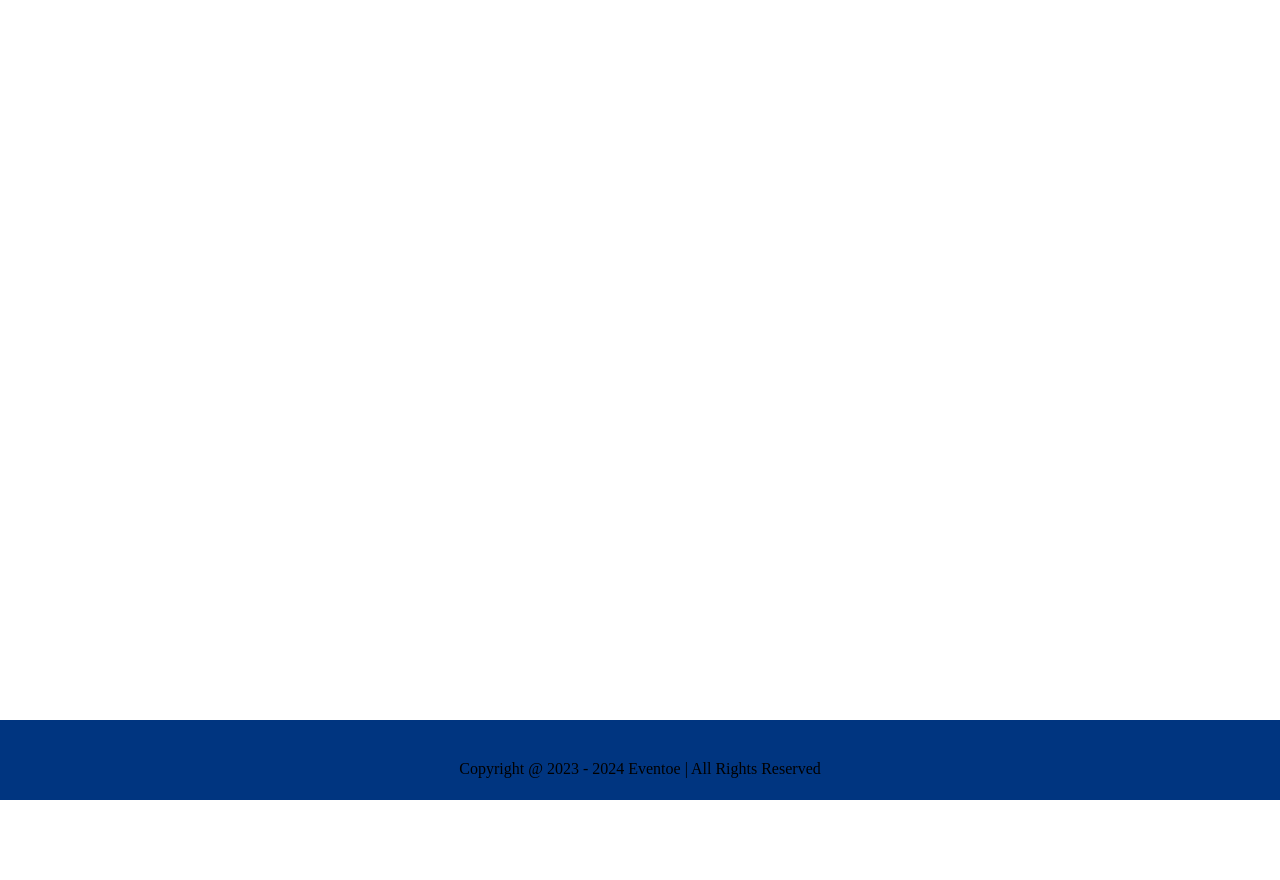
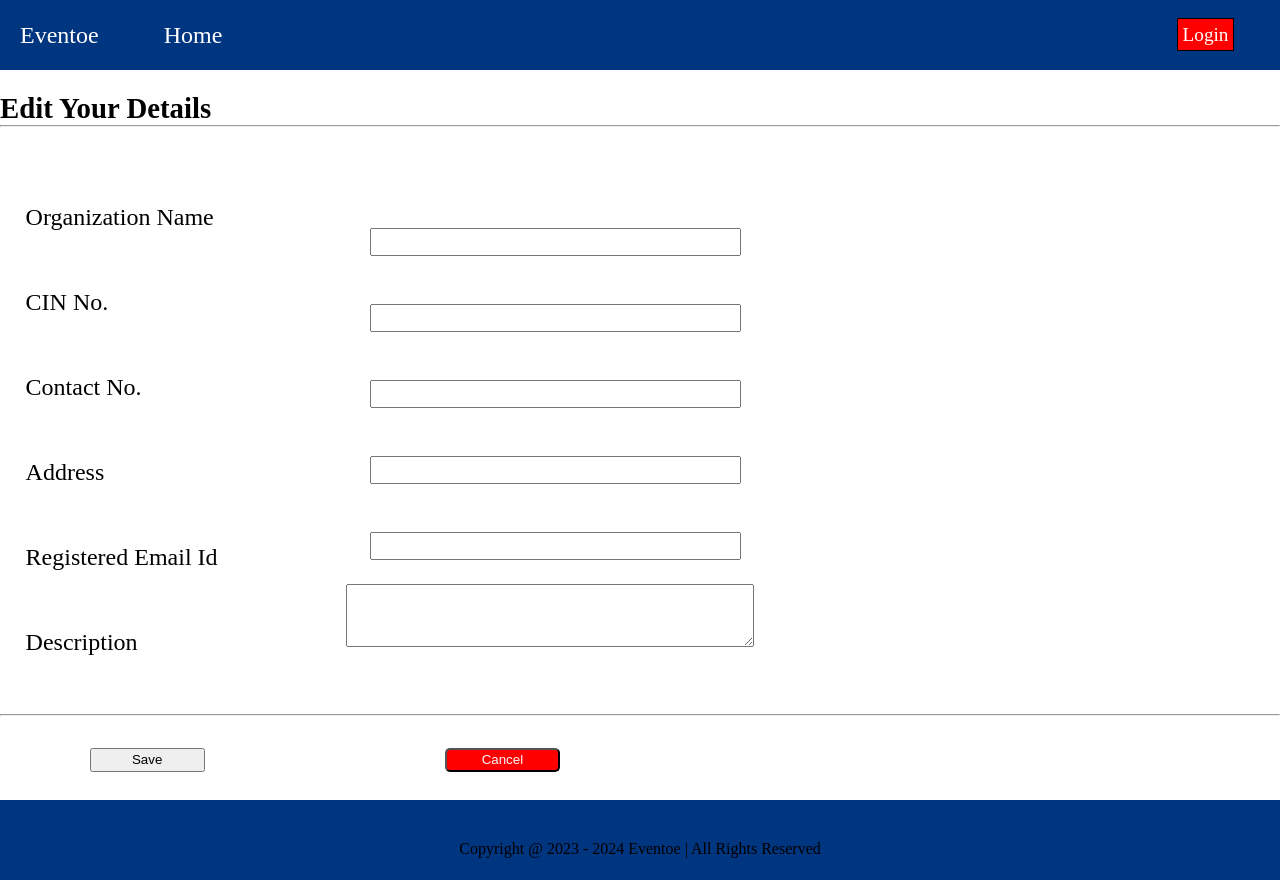
Before and after one commit to AshadSaifi12/Eventoe--An-Interface, a React (Create React App) app in the folder client/: page /Update in a window 1280 px wide. Before the commit the page ends 800 px from the top, so only its background shows below. Built offline with nearby package versions, Linux system fonts and the light colour scheme.

Commit message:
Initial Commit

```diff
--- a/client/src/App.js
+++ b/client/src/App.js
@@ -7,6 +7,7 @@ import {
 // import Hotel from "./pages/hotel/Hotel";
 // import List from "./pages/list/List";
 import Signup from "./pages/signup/Signup";
+import ProfileUpdate from "./pages/profile/ProfileUpdate";
 import Home from "./pages/home/Home";
 import Profile from "./pages/profile/Profile.jsx";
 import HomeBefore from "./pages/home/Home2.jsx"
@@ -15,10 +16,12 @@ function App() {
   return (
     <BrowserRouter>
       <Routes>
+
         <Route path="/" element={<HomeBefore/>}/>
         <Route path="/signup" element={<Signup/>}/>
         <Route path="/home" element={<Home/>}/>
         <Route path="/profile" element={<Profile/>}/>
+        <Route path="/Update" element={<ProfileUpdate/>}/>
       </Routes>
     </BrowserRouter>
   );
--- a/client/src/components/navbar/navbar.css
+++ b/client/src/components/navbar/navbar.css
@@ -3,6 +3,7 @@
   background-color: #003580;
   display: flex;
   justify-content: center;
+
 }
 
 .navContainer {
--- a/client/src/pages/home/Home2.jsx
+++ b/client/src/pages/home/Home2.jsx
@@ -87,7 +87,7 @@ const Home2 =()=>{
                 // console.log("my res : ",res)
                 if (flag === true) {
                     alert("Logged In Successfully!")
-
+                    sessionStorage.setItem("userValue", "Employee")
                     sessionStorage.setItem("username", res.username)
                     sessionStorage.setItem("age", res.age)
                     sessionStorage.setItem("phone", res.phone)
@@ -128,7 +128,7 @@ const Home2 =()=>{
                 // console.log("my res : ",res)
                 if (flag === true) {
                     alert("Logged In Successfully!")
-
+                    sessionStorage.setItem("userValue", "Company")
                     sessionStorage.setItem("username", res.username)
                     sessionStorage.setItem("phone", res.phone)
                     sessionStorage.setItem("CIN_No", res.CIN_No)
@@ -200,8 +200,9 @@ const Home2 =()=>{
                         <li id='homeli' ><Link style={{ color: '#FFF', textDecoration: 'none' }} to="/" ></Link></li>
 
                     </ul>
-                    <div className="endL" ><li><Link   id="logout2" style={{ color: '#FFF', textDecoration: 'none' }} to="/signup">SignUp</Link></li>
-                        <li className="li" onClick={()=>{HandleIsLogin()}}  style={{ color: '#FFF', textDecoration: 'none' }} id="logout"><Link style={{ color: '#FFF', textDecoration: 'none' }}>Login</Link></li>
+                    <div className="endL" >
+                        <li><Link   style={{ color: '#FFF', textDecoration: 'none' }} id="logout2"  to="/signup">SignUp</Link></li>
+                        <li className="li" onClick={()=>{HandleIsLogin()}} ><Link   style={{ color: '#FFF', textDecoration: 'none' }} id="logout2">Login</Link></li>
                     </div>
                 </div>
             </div>
@@ -235,8 +236,7 @@ const Home2 =()=>{
                         <img src={address}/>
                         <div className="detailContactInText"> <h1>Our Office Address</h1><br/>
                         <p>.
-                                1, Narpat Niwas,Opposite Vyas
-                                Colony,Airforce Road, Air Force Area, Jodhpur, Rajasthan 342001
+                            Noida Sector 82 near NSEZ Phase II Uttar Pradesh
                                 </p>
                         </div>
 
@@ -284,4 +284,4 @@ const Home2 =()=>{
     )
 }
 
-export default Home2;
+export default Home2;
--- a/client/src/pages/home/navbar1.css
+++ b/client/src/pages/home/navbar1.css
@@ -1,8 +1,9 @@
 .navbar {
   height: 70px;
+  width: 100%;
   background-color: #003580;
   display: flex;
-  justify-content: center;
+  justify-content: space-between;
 }
 
 .navContainer {
--- /dev/null
+++ b/client/src/pages/profile/ProfileUpdate.css
@@ -0,0 +1,64 @@
+.form{
+    display: flex;
+}
+
+.Names{
+    padding-top: 6vw;
+    padding-left: 2vw;
+    font-size: 30px;
+
+}
+
+.InputFields{
+    padding-top: 6vw;
+    padding-left: 10vw;
+    font-size: 30px;
+    align-items: center;
+}
+.InputFields input{
+    padding: 0vh;
+margin: 3vh;
+padding-right: 10vh;
+padding-left: 10vh;
+height: 3vh;
+font-size: 2vh;
+text-align: center;
+
+}
+.button{
+    margin-inline: 15vh;
+margin-top: 4vh;
+width: 9%;
+height: 3vh;
+}
+#butt1{
+    margin-left: 7vw;
+    cursor: pointer;
+
+}
+#but1{
+    margin-left: 7vw;
+    cursor: pointer;
+}
+#butt2{
+    background-color: red;
+    border-radius: 5px;
+    color: aliceblue;
+    cursor: pointer;
+}
+
+#textarea{
+    width: 406px;
+    height: 61px;
+    margin-bottom: 5vh;
+}
+#Span2{
+    padding-left: 10vw;
+}
+.Names div{
+    padding-bottom: 58px;
+    font-size: x-large;
+}
+/* .Names1 div{
+    padding-bottom: 58px;
+} */
--- /dev/null
+++ b/client/src/pages/profile/ProfileUpdate.jsx
@@ -0,0 +1,135 @@
+import { useState } from "react"
+import "../../components/footer/footer.css"
+import "./ProfileUpdate.css"
+import Navbar from "../../components/navbar/Navbar"
+import { Navigate, useNavigate } from "react-router-dom";
+
+export default function Update() {
+    const navigate = useNavigate();
+    const [username,SetUsername]=useState(sessionStorage.getItem("username"));
+    const [age,Setage]=useState(sessionStorage.getItem("age"));
+    const [phone,SetPhone]=useState(sessionStorage.getItem("phone"));
+    const [address,SetAddress]=useState(sessionStorage.getItem("address"));
+    const [email,SetEmail]=useState(sessionStorage.getItem("email"));
+    const [gender,Setgender]=useState(sessionStorage.getItem("gender"));
+    const [state,Setstate]=useState("0")
+
+
+    const [CIN_No,SetCin]=useState(sessionStorage.getItem("CIN_No"));
+    const [desc,SetDesc]=useState(sessionStorage.getItem("desc"));
+
+
+    const HandleSave=()=>{
+        if(sessionStorage.getItem("userValue")==="Employee"){
+            sessionStorage.setItem("username",username);
+            sessionStorage.setItem("age",age);
+            sessionStorage.setItem("phone",phone);
+            sessionStorage.setItem("address",address);
+            sessionStorage.setItem("email",email);
+            sessionStorage.setItem("gender",gender);
+
+
+        }
+        else{
+            sessionStorage.setItem("username",username);
+            sessionStorage.setItem("CIN_No",CIN_No);
+            sessionStorage.setItem("phone",phone);
+            sessionStorage.setItem("address",address)
+            sessionStorage.setItem("email",email);
+            sessionStorage.setItem("desc",desc);
+        }
+        //API for Update
+        navigate("/profile")
+
+    }
+    const HandleCancel=()=>{
+        navigate("/profile")
+    }
+
+    if(sessionStorage.getItem("userValue")==="Employee"){
+        return(
+            <div className="Main">
+            <Navbar/>
+            <div className="main2">
+            <span id='profileSpan2' ><h2>Edit Your Details</h2></span>
+                <hr />
+            <div className="form">
+                <div className="Names">
+                        <div><label htmlFor="">Username</label><br/></div>
+
+                       <div> <label htmlFor="">Age</label><br/></div>
+
+                        <div><label htmlFor="">Mobile No.</label><br/></div>
+
+                     <div>   <label htmlFor="">Address</label><br/></div>
+
+                       <div> <label htmlFor="">Registered Email Id</label><br/></div>
+
+                        <div><label htmlFor="">Gender</label><br/></div>
+                </div>
+                <div className="InputFields">
+                        <input type="text" name="" value={username} onChange={(e)=>{SetUsername(e.target.value)}} id="" /><br/>
+                        <input type="text" name="" value={age} onChange={(e)=>{Setage(e.target.value)}} id="" /><br/>
+                        <input type="text" name="" value={phone} onChange={(e)=>{SetPhone(e.target.value)}} id="" /><br/>
+                        <input type="text" name="" value={address} onChange={(e)=>{SetAddress(e.target.value)}} id="" /><br/>
+                        <input type="text" name="" value={email} onChange={(e)=>{SetEmail(e.target.value)}} id="" /><br/>
+                        <input type="text" name="" value={gender} onChange={(e)=>{Setgender(e.target.value)}} id="" /><br/>
+                </div>
+
+            </div>
+
+            </div>
+            <hr/>
+            <button className="button" id="but1" onClick={()=>HandleSave()}>Save</button>
+            <button className="button"id="butt2" onClick={()=> HandleCancel()}>Cancel</button>
+            </div>
+
+        )
+
+    }
+    else{
+        return(
+            <div className="Main">
+            <Navbar/>
+            <div className="main2">
+            <span id='profileSpan2' ><h2>Edit Your Details</h2></span>
+                <hr />
+            <div className="form">
+                <div className="Names">
+
+                        <div><label htmlFor="">Organization Name</label><br/></div>
+
+                        <div>  <label htmlFor="">CIN No.</label><br/></div>
+
+                        <div> <label htmlFor="">Contact No.</label><br/></div>
+
+                        <div> <label htmlFor="">Address</label><br/></div>
+
+                        <div> <label htmlFor="">Registered Email Id</label><br/></div>
+
+                        <div> <label id='desc' htmlFor="">Description</label><br/></div>
+
+                </div>
+                <div className="InputFields">
+                        <div><input type="text" name="" value={username} onChange={(e)=>{SetUsername(e.target.value)}} id="" /><br /></div>
+                       <div> <input type="text" name="" value={CIN_No} onChange={(e)=>{SetCin(e.target.value)}} id="" /><br /></div>
+                        <div><input type="text" name="" value={phone} onChange={(e)=>{SetPhone(e.target.value)}} id="" /><br /></div>
+                        <div><input type="text" name="" value={address} onChange={(e)=>{SetAddress(e.target.value)}} id="" /><br /></div>
+                        <div><input type="text" name="" value={email} onChange={(e)=>{SetEmail(e.target.value)}} id="" /><br /></div>
+                        <div><textarea type="text" id="textarea" value={(desc)} onChange={(e)=>{(SetDesc(e.target.value))}} cols={57} name="desc"  ></textarea><br /></div>
+
+                </div>
+
+            </div>
+            </div>
+            <hr/>
+            <button className="button" id="butt1"onClick={()=>HandleSave()}>Save</button>
+            <button className="button" id="butt2" onClick={()=>HandleCancel()}>Cancel</button>
+            </div>
+
+        )
+
+    }
+
+
+}
--- a/client/src/pages/signup/Signup.jsx
+++ b/client/src/pages/signup/Signup.jsx
@@ -113,7 +113,7 @@ function Signup() {
 
   function handleChange(e) {
      setUserValue(e.target.value);
-    //sessionStorage.setItem("userValue",e.target.value)
+    sessionStorage.setItem("userValue",e.target.value)
   }
 
   useEffect(() => {
@@ -263,6 +263,7 @@ function Signup() {
               userValue
             }
           });
+          sessionStorage.setItem("userValue", "Employee")
           sessionStorage.setItem("username",e.target.name.value)
           sessionStorage.setItem("age",e.target.age.value)
           sessionStorage.setItem("phone",e.target.phone.value)
@@ -350,7 +351,7 @@ function Signup() {
                userValue
             }
           });
-
+          sessionStorage.setItem("userValue", "Comapny")
           sessionStorage.setItem("username",e.target.name.value)
           sessionStorage.setItem("phone",e.target.phone.value)
           sessionStorage.setItem("CIN_No",e.target.cin.value)
@@ -432,7 +433,7 @@ function Signup() {
             <label htmlFor="">Owner Mobile No.</label><br /><br />
             <input type="number" name="phone" id="" required /><br /><br />
             <label htmlFor="">Enter CIN No. </label><br /><br />
-            <input type="number" name="cin" id="" Length={21} required /><br /><br />
+            <input type="text" name="cin" id="" Length={21} required /><br /><br />
             <label htmlFor="">Description</label><br /><br />
             <textarea name="desc" id="" cols="57" rows="10" ></textarea><br /><br />
             <label htmlFor="">Office Address</label><br /><br />
@@ -501,4 +502,4 @@ function Signup() {
   )
 }
 
-export default Signup
+export default Signup
--- a/client/src/pages/signup/signup.css
+++ b/client/src/pages/signup/signup.css
@@ -4,6 +4,7 @@
 }
 #signup-heading, .signup-div{
     text-align: center;
+    padding: 1vh;
 }
 .inner-emp-form{
     display: block;
```
Also changed, not shown: client/src/pages/home/HomeBefore.css (+3 -4 lines), client/src/pages/profile/Profile.jsx (+8 -7 lines).
